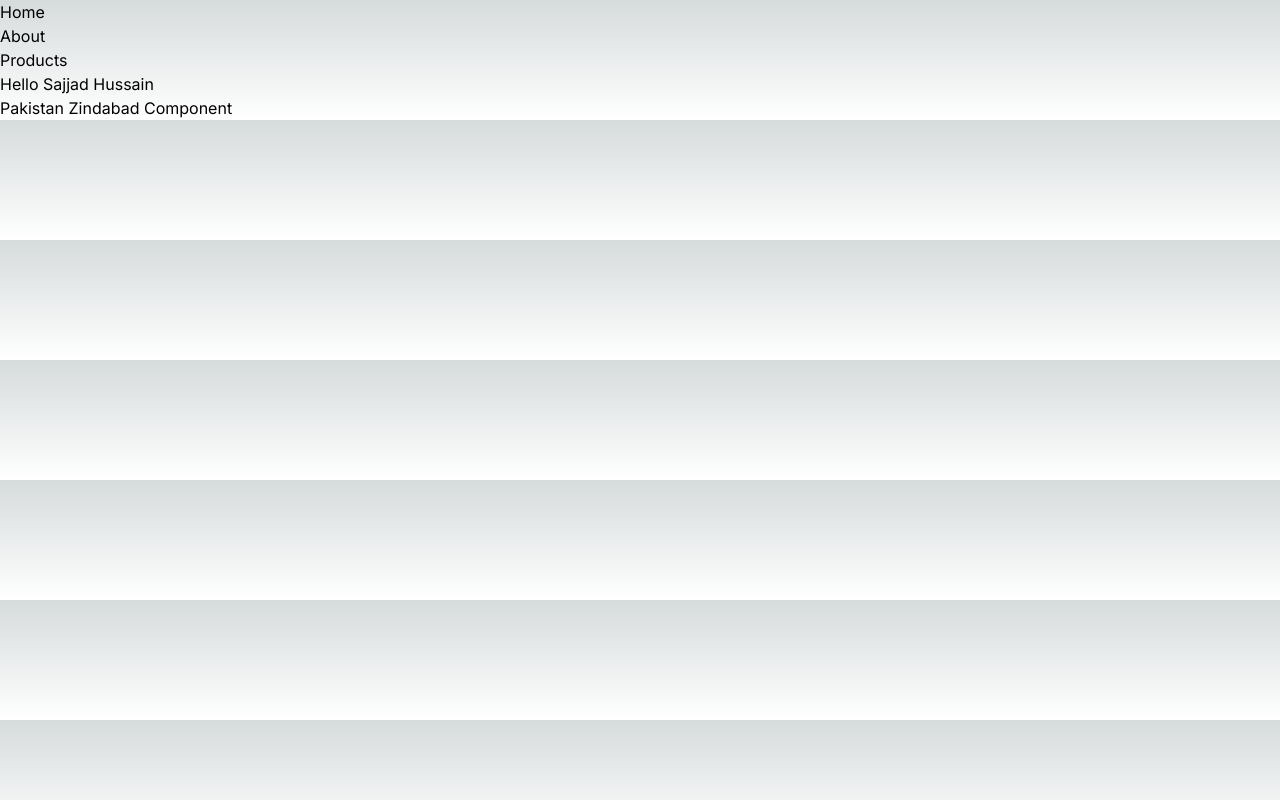
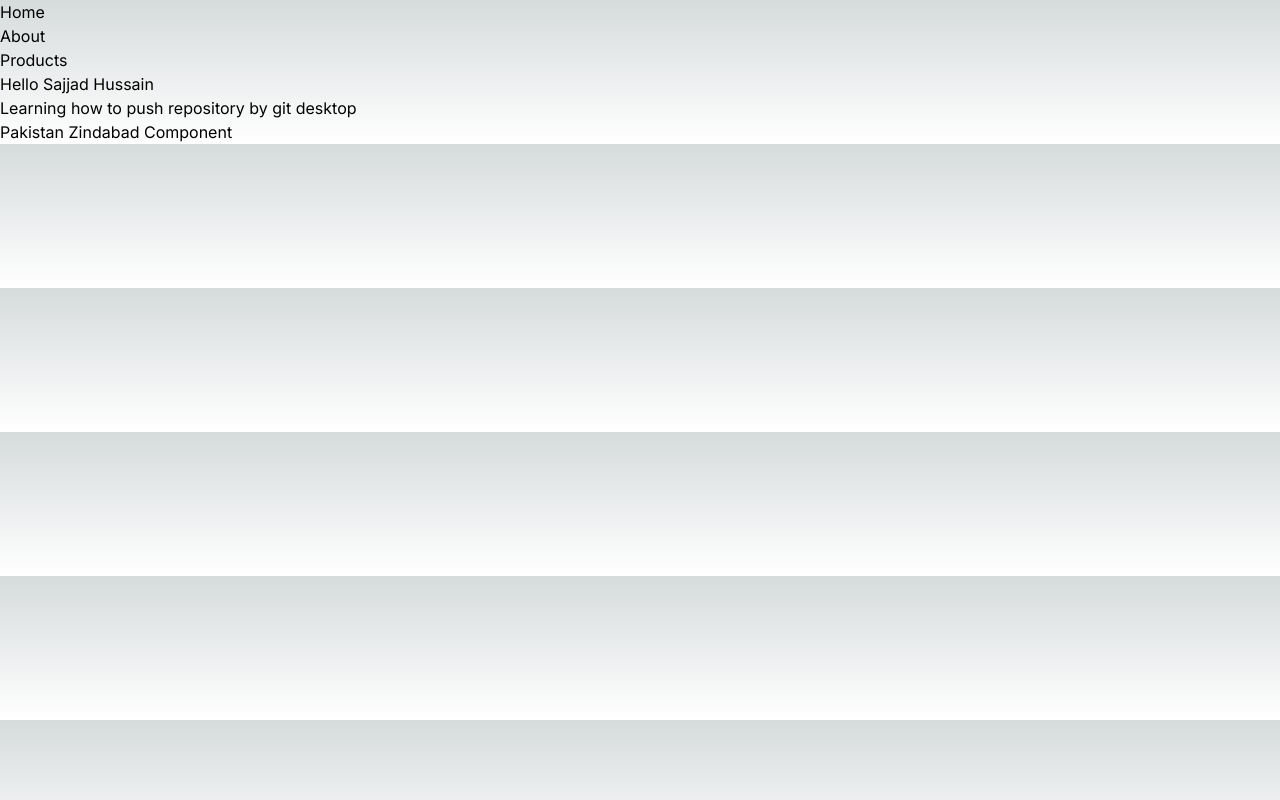
Before and after one commit to SajjadHussainRajput/my-app, a Next.js app: page / in a window 1280 px wide. Built offline with nearby package versions, Linux system fonts and the light colour scheme.

Commit message:
Update page.tsx

```diff
--- a/src/app/page.tsx
+++ b/src/app/page.tsx
@@ -8,6 +8,7 @@ export default function Home() {
     <div>
      <Navbar/>
       <h1>Hello Sajjad Hussain  </h1>
+      <p>Learning how to push repository by git desktop </p>
       <Comp />
 
     </div>
```
